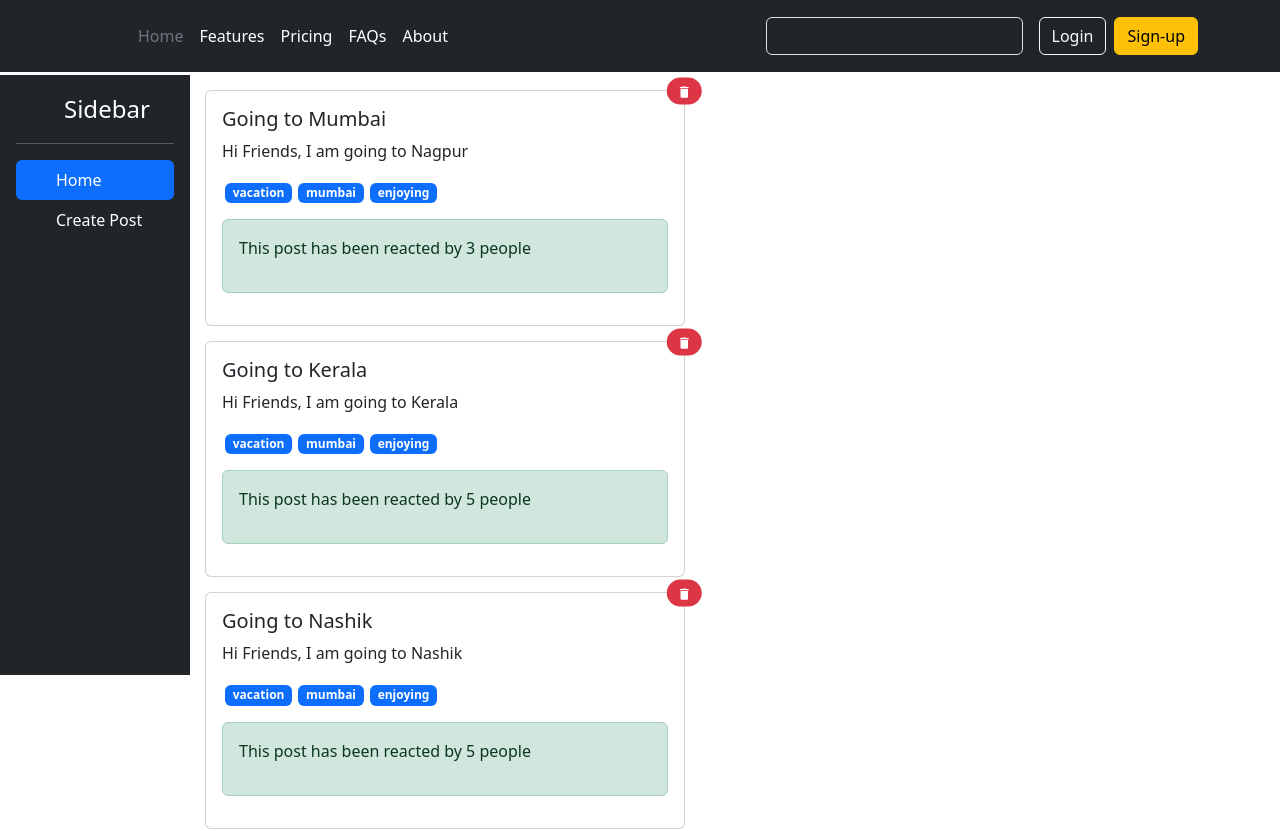
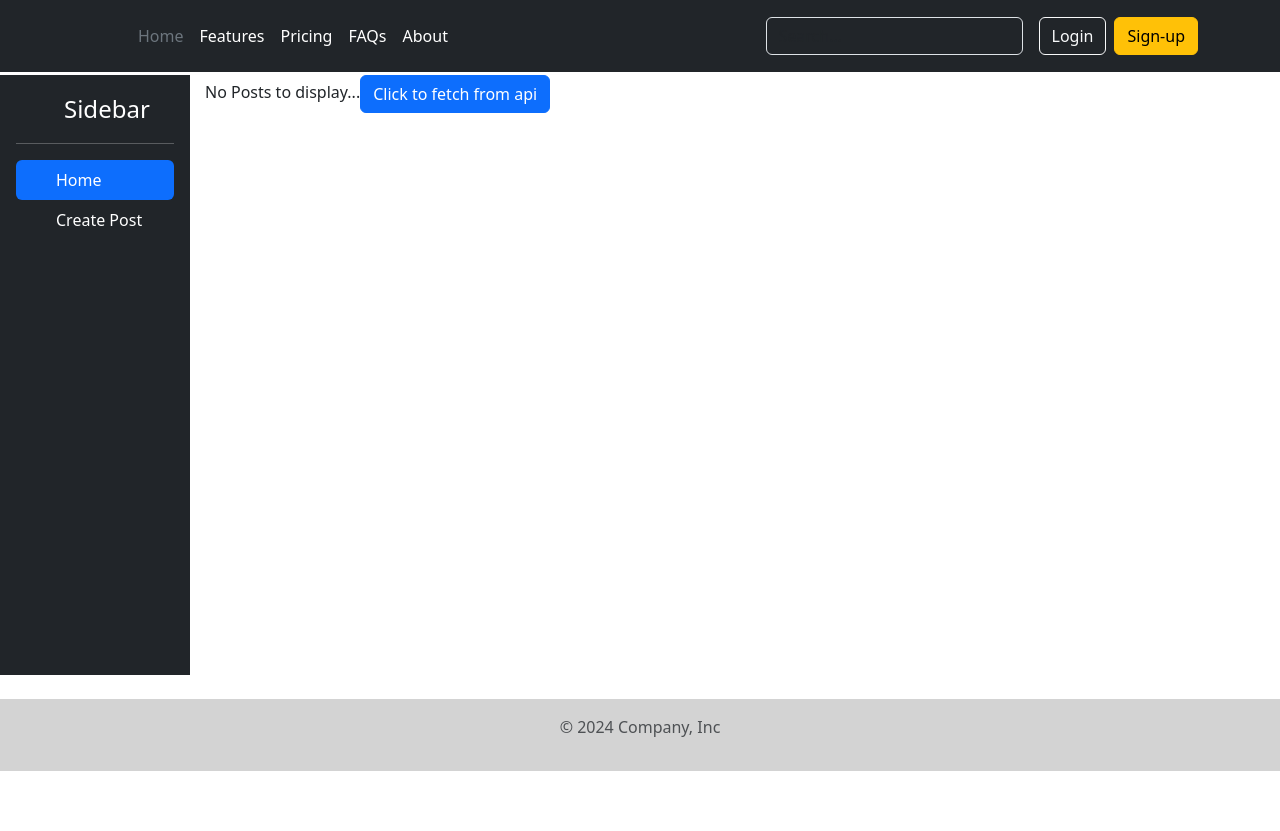
Before and after one commit to deepakramoham/reactKG_Coding, a React (Vite) app: page / in a window 1280 px wide. Shown: the top 831 px of the page. After the commit the page ends 800 px from the top, so only its background shows below. Built offline with nearby package versions, Linux system fonts and the light colour scheme.

Commit message:
08 Implementing fetchAPI

```diff
--- a/src/components/PostList.jsx
+++ b/src/components/PostList.jsx
@@ -2,10 +2,24 @@ import Post from "./Post";
 import { useContext } from "react";
 import { PostList as PostListData } from "../store/post-list-store";
 const PostList = () => {
-  const {postList} = useContext(PostListData);
+  const { postList, addInitialPosts } = useContext(PostListData);
+  const handleFetch = () => {
+    fetch("https://dummyjson.com/posts")
+      .then((res) => res.json())
+      .then(obj=> {addInitialPosts(obj.posts)});
+  };
   return (
     <>
-      {postList.map((post)=>(<Post key={post.id} post={post}/>))}
+      {postList.length !== 0 &&
+        postList.map((post) => <Post key={post.id} post={post} />)}
+      {postList.length === 0 && (
+        <center>
+          No Posts to display...
+          <button className="btn btn-primary" onClick={handleFetch}>
+            Click to fetch from api
+          </button>
+        </center>
+      )}
     </>
   );
 };
--- a/src/store/post-list-store.jsx
+++ b/src/store/post-list-store.jsx
@@ -5,6 +5,7 @@ export const PostList = createContext({
   postList: [],
   addPost: () => {},
   deletePost: () => {},
+  addInitialPosts: () => {},
 });
 
 const postListReducer = (currPostList, action) => {
@@ -13,21 +14,17 @@ const postListReducer = (currPostList, action) => {
     newPostList = currPostList.filter(
       (post) => post.id !== action.payload.postId
     );
-  }
-  else if(action.type) {
-    newPostList =[action.payload,... currPostList]
+  } else if (action.type === "ADD_POST") {
+    newPostList = [action.payload, ...currPostList];
     console.log(newPostList);
+  } else if (action.type === "ADD_INITIAL_POSTS") {
+    newPostList = action.payload.posts;
   }
   return newPostList;
 };
 const PostListProvider = ({ children }) => {
-  const [postList, dispatchPostList] = useReducer(
-    postListReducer,
-    DEFAULT_POST_LIST
-  );
-
+  const [postList, dispatchPostList] = useReducer(postListReducer, []);
   const addPost = (userId, postTitle, postContent, reactions, tags) => {
-
     dispatchPostList({
       type: "ADD_POST",
       payload: {
@@ -37,6 +34,14 @@ const PostListProvider = ({ children }) => {
         body: postContent,
         reactions: reactions,
         tags: tags,
+      },
+    });
+  };
+  const addInitialPosts = (posts) => {
+    dispatchPostList({
+      type: "ADD_INITIAL_POSTS",
+      payload: {
+        posts,
       },
     });
   };
@@ -51,38 +56,16 @@ const PostListProvider = ({ children }) => {
   };
   return (
     <PostList.Provider
-      value={{ postList: postList, addPost: addPost, deletePost: deletePost }}
+      value={{
+        postList: postList,
+        addPost: addPost,
+        deletePost: deletePost,
+        addInitialPosts: addInitialPosts,
+      }}
     >
       {children}
     </PostList.Provider>
   );
 };
 
-const DEFAULT_POST_LIST = [
-  {
-    id: "1",
-    title: "Going to Mumbai",
-    body: "Hi Friends, I am going to Nagpur",
-    reactions: 3,
-    userId: "user-9",
-    tags: ["vacation", "mumbai", "enjoying"],
-  },
-  {
-    id: "2",
-    title: "Going to Kerala",
-    body: "Hi Friends, I am going to Kerala",
-    reactions: 5,
-    userId: "user-9",
-    tags: ["vacation", "mumbai", "enjoying"],
-  },
-  {
-    id: "3",
-    title: "Going to Nashik",
-    body: "Hi Friends, I am going to Nashik",
-    reactions: 5,
-    userId: "user-9",
-    tags: ["vacation", "mumbai", "enjoying"],
-  },
-];
-
 export default PostListProvider;
```
Also changed, not shown: src/components/CreatePost.jsx (+9 -18 lines).
